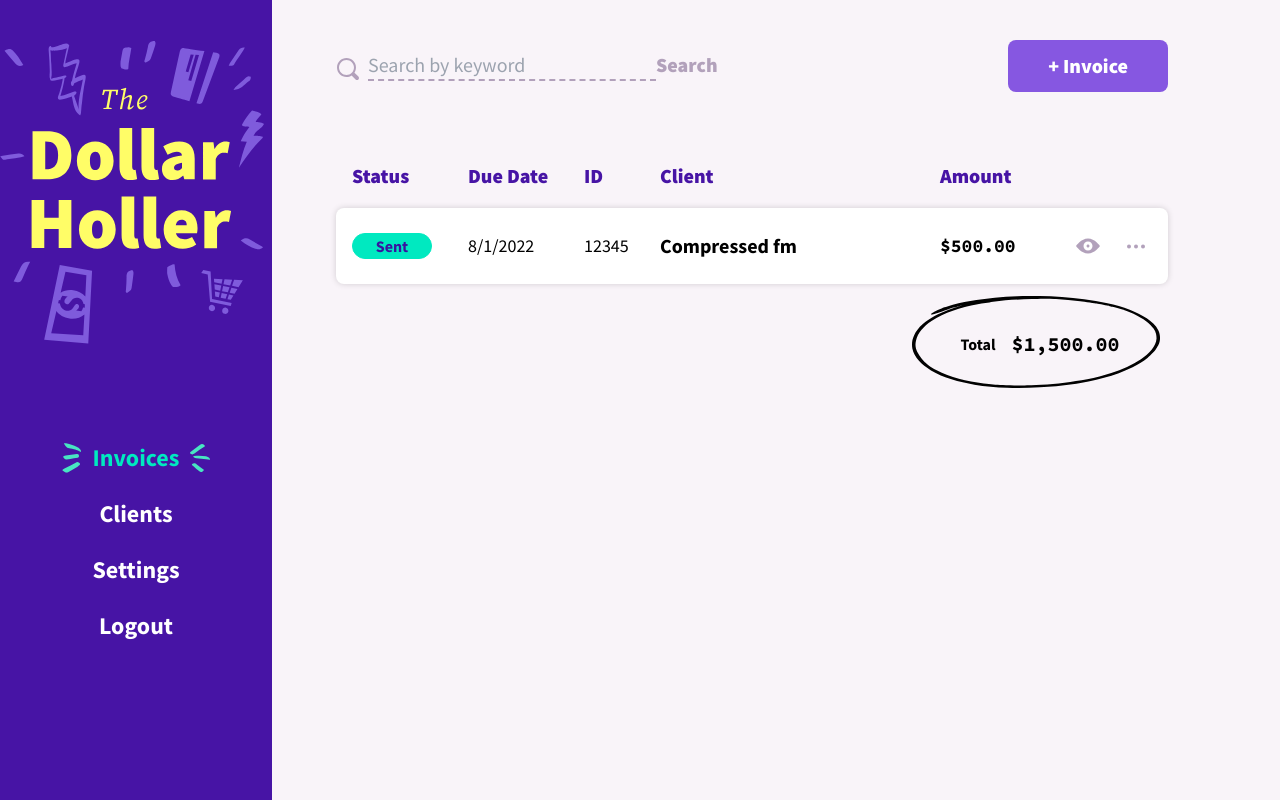
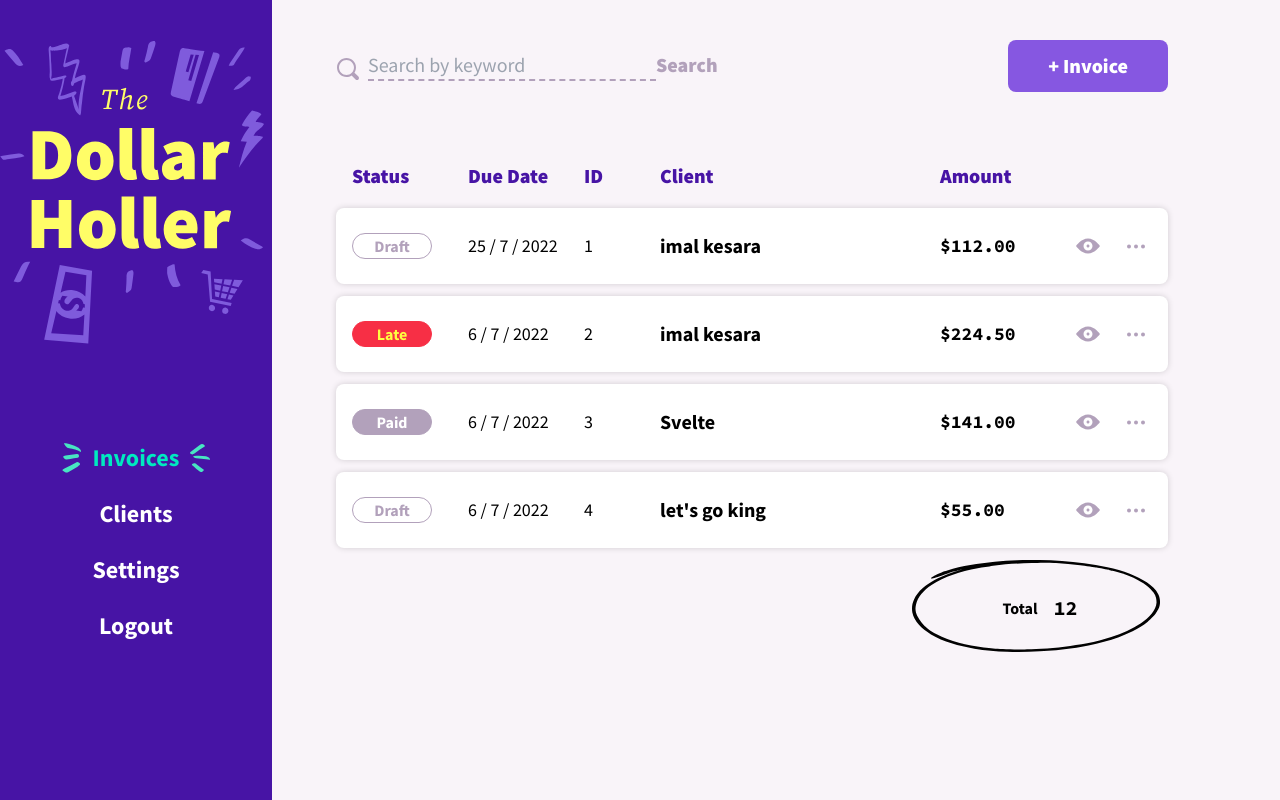
Before and after one commit to ImalKesara/dollarholler, a SvelteKit app: page /invoices in a window 1280 px wide. Built offline with nearby package versions, Linux system fonts and the light colour scheme.

Commit message:
invoice getlabel function

```diff
--- a/package.json
+++ b/package.json
@@ -32,5 +32,8 @@
 		"typescript-eslint": "^8.0.0-alpha.20",
 		"vite": "^5.0.3"
 	},
-	"type": "module"
+	"type": "module",
+	"dependencies": {
+		"date-fns": "^3.6.0"
+	}
 }
--- a/src/global.d.ts
+++ b/src/global.d.ts
@@ -1,5 +1,7 @@
+// import type { invoiceStatus } from './enums';
+
 interface Invoice {
-	invoiceStatus: string;
+	invoiceStatus: invoiceStatus;
 	issueDate: string;
 	invoiceNumber: number;
 	id: string;
@@ -13,6 +15,7 @@ interface Invoice {
 }
 
 interface Client {
+	clientStatus: ClientStatus;
 	id: string;
 	name: string;
 	email: string;
--- a/src/lib/components/Tags.svelte
+++ b/src/lib/components/Tags.svelte
@@ -1,5 +1,5 @@
 <script lang="ts">
-	export let label: 'draft' | 'late' | 'current' | 'sent' | 'paid' = 'draft';
+	export let label: 'draft' | 'late' | 'current' | 'sent' | 'paid' | 'archive' = 'draft';
 </script>
 
 <div
@@ -7,7 +7,7 @@
 	class:inverted={label === 'draft'}
 	class:alert={label === 'late'}
 	class:success={label === 'sent' || label === 'current'}
-	class:archive={label === 'paid'}
+	class:archive={label === 'paid' || label === 'archive'}
 >
 	{label}
 </div>
--- /dev/null
+++ b/src/lib/stores/invoiceStore.ts
@@ -0,0 +1,8 @@
+import { writable } from 'svelte/store';
+import data from '../../seed.json';
+
+export const invoices = writable<Invoice[]>([]);
+
+export const loadInvoice = () => {
+	invoices.set(data.invoices);
+};
--- a/src/routes/(dashboard)/+layout.svelte
+++ b/src/routes/(dashboard)/+layout.svelte
@@ -2,7 +2,7 @@
 	import Navbar from '$lib/components/Navbar.svelte';
 </script>
 
-<div class=" grid grid-cols-12 md:gap-x-16 bg-whisper min-h-screen">
+<div class="grid grid-cols-12 md:gap-x-16 bg-whisper min-h-screen">
 	<Navbar />
 	<main class="md:col-span-8 col-span-12 md:pt-10">
 		<slot />
--- a/src/routes/(dashboard)/invoices/+page.svelte
+++ b/src/routes/(dashboard)/invoices/+page.svelte
@@ -1,9 +1,14 @@
 <script lang="ts">
-	import View from '$lib/components/Icon/View.svelte';
-	import Tags from '$lib/components/Tags.svelte';
+	import { invoices, loadInvoice } from '$lib/stores/invoiceStore';
+	import { onMount } from 'svelte';
 	import Search from '$lib/components/Search.svelte';
-	import Threedot from '$lib/components/Icon/Threedot.svelte';
 	import CircleAmount from '$lib/components/CircleAmount.svelte';
+	import InvoiceRow from './InvoiceRow.svelte';
+
+	onMount(() => {
+		loadInvoice();
+		console.log($invoices); //$ mean you import data from store
+	});
 </script>
 
 <svelte:head>
@@ -18,7 +23,7 @@
 	<!-- new invoice button -->
 	<div>
 		<button
-			class=" whitespace-nowrap rounded-lg bg-lavenderIndigo px-10 py-3 font-sansSerif text-xl font-black text-white shadow-colored hover:shadow-coloredHover transition-shadow duration-300"
+			class="whitespace-nowrap rounded-lg bg-lavenderIndigo px-10 py-3 font-sansSerif text-xl font-black text-white shadow-colored hover:shadow-coloredHover transition-shadow duration-300"
 			>+ Invoice</button
 		>
 	</div>
@@ -39,24 +44,13 @@
 	</div>
 
 	<!-- invoice -->
-	<div class="invoice-table items-center bg-white shadow-tableShaodw rounded-lg py-6">
-		<div><Tags label="sent" /></div>
-		<div class=" text-lg">8/1/2022</div>
-		<div class=" text-lg">12345</div>
-		<div class=" text-xl font-bold">Compressed fm</div>
-		<div class=" text-lg font-bold font-mono">$500.00</div>
-		<div class=" text-lg text-pastelPurple center">
-			<a href="#" class="text-pastelPurple hover:text-daisyBush"><View /></a>
-		</div>
-		<div class=" text-lg center">
-			<button class="text-pastelPurple hover:text-daisyBush"><Threedot /></button>
-		</div>
-	</div>
+
+	{#each $invoices as invoice}
+		<InvoiceRow {invoice} />
+	{/each}
 </div>
 
-<div>
-	<CircleAmount label="Total" amount="$1,500.00" />
-</div>
+<CircleAmount label="Total" amount={12} />
 
 <style lang="postcss">
 	.table-header h3 {
--- a/src/routes/(dashboard)/invoices/InvoiceRow.svelte
+++ b/src/routes/(dashboard)/invoices/InvoiceRow.svelte
@@ -2,16 +2,31 @@
 	import Threedot from '$lib/components/Icon/Threedot.svelte';
 	import View from '$lib/components/Icon/View.svelte';
 	import Tags from '$lib/components/Tags.svelte';
-	import { sumLineItems } from '$lib/utils/moneyHelpers';
+	import { convertDate, islate } from '$lib/utils/dateHelpers';
+	import { centsToDollers, sumLineItems } from '$lib/utils/moneyHelpers';
 	export let invoice: Invoice;
+
+	const getInvoiceLabel = () => {
+		if (invoice.invoiceStatus === 'draft') {
+			return 'draft';
+		} else if (invoice.invoiceStatus === 'sent' && !islate(invoice.dueDate)) {
+			return 'sent';
+		} else if (invoice.invoiceStatus === 'late' && islate(invoice.dueDate)) {
+			return 'late';
+		} else if (invoice.invoiceStatus === 'paid') {
+			return 'paid';
+		}
+	};
 </script>
 
 <div class="invoice-table items-center bg-white shadow-tableShaodw rounded-lg py-6">
-	<div><Tags label={invoice.invoiceStatus} /></div>
-	<div class=" text-lg">{invoice.dueDate}</div>
+	<div><Tags label={getInvoiceLabel()} /></div>
+	<div class=" text-lg">{convertDate(invoice.dueDate)}</div>
 	<div class=" text-lg">{invoice.id}</div>
-	<div class=" text-xl font-bold">{invoice.client.name}</div>
-	<div class=" text-lg font-bold font-mono">{sumLineItems(invoice.lineItems)}</div>
+	<div class=" text-xl font-bold whitespace-nowrap truncate">{invoice.client.name}</div>
+	<div class=" text-lg font-bold font-mono">
+		{`$${centsToDollers(sumLineItems(invoice.lineItems))}`}
+	</div>
 	<div class=" text-lg text-pastelPurple center">
 		<a href="#" class="text-pastelPurple hover:text-daisyBush"><View /></a>
 	</div>
--- /dev/null
+++ b/src/seed.json
@@ -0,0 +1,145 @@
+{
+	"invoices": [
+		{
+			"invoiceStatus": "draft",
+			"issueDate": "2022-07-01",
+			"invoiceNumber": "12345",
+			"id": "1",
+			"client": {
+				"clientStatus": "active",
+				"id": "1222",
+				"name": "imal kesara",
+				"email": "imal@gmail.com",
+				"street": "city of life",
+				"city": "kahathuduwa",
+				"state": "colombo",
+				"zip": "10320"
+			},
+			"dueDate": "2022-07-25",
+			"subject": "podcat epi",
+			"lineItems": [
+				{
+					"id": "1",
+					"description": "podcast episode #1",
+					"quantity": 1,
+					"amount": 10000
+				},
+				{
+					"id": "2",
+					"description": "podcast episode #2",
+					"quantity": 5,
+					"amount": 1200
+				}
+			],
+			"notes": "this is a note",
+			"terms": "terms",
+			"createdAt": "2022-07-01"
+		},
+
+		{
+			"invoiceStatus": "late",
+			"issueDate": "2022-07-08",
+			"invoiceNumber": "12235",
+			"id": "2",
+			"client": {
+				"clientStatus": "active",
+				"id": "1222",
+				"name": "imal kesara",
+				"email": "imal@gmail.com",
+				"street": "city of life",
+				"city": "kahathuduwa",
+				"state": "colombo",
+				"zip": "10320"
+			},
+			"dueDate": "2022-07-06",
+			"subject": "podcat epi",
+			"lineItems": [
+				{
+					"id": "3",
+					"description": "podcast episode #1",
+					"quantity": 1,
+					"amount": 22100
+				},
+				{
+					"id": "4",
+					"description": "podcast episode #2",
+					"quantity": 5,
+					"amount": 350
+				}
+			],
+			"notes": "this is a note",
+			"terms": "terms",
+			"createdAt": "2022-07-01"
+		},
+		{
+			"invoiceStatus": "paid",
+			"issueDate": "2022-07-08",
+			"invoiceNumber": "12235",
+			"id": "3",
+			"client": {
+				"clientStatus": "active",
+				"id": "1222",
+				"name": "Svelte",
+				"email": "imal@gmail.com",
+				"street": "city of life",
+				"city": "kahathuduwa",
+				"state": "colombo",
+				"zip": "10320"
+			},
+			"dueDate": "2022-07-06",
+			"subject": "podcat epi",
+			"lineItems": [
+				{
+					"id": "3",
+					"description": "podcast episode #1",
+					"quantity": 1,
+					"amount": 14000
+				},
+				{
+					"id": "4",
+					"description": "podcast episode #2",
+					"quantity": 5,
+					"amount": 100
+				}
+			],
+			"notes": "this is a note",
+			"terms": "terms",
+			"createdAt": "2022-07-01"
+		},
+		{
+			"invoiceStatus": "sent",
+			"issueDate": "2022-07-08",
+			"invoiceNumber": "12235",
+			"id": "4",
+			"client": {
+				"clientStatus": "active",
+				"id": "1222",
+				"name": "let's go king",
+				"email": "imal@gmail.com",
+				"street": "city of life",
+				"city": "kahathuduwa",
+				"state": "colombo",
+				"zip": "10320"
+			},
+			"dueDate": "2022-07-06",
+			"subject": "podcat epi",
+			"lineItems": [
+				{
+					"id": "3",
+					"description": "podcast episode #1",
+					"quantity": 1,
+					"amount": 4200
+				},
+				{
+					"id": "4",
+					"description": "podcast episode #2",
+					"quantity": 5,
+					"amount": 1300
+				}
+			],
+			"notes": "this is a note",
+			"terms": "terms",
+			"createdAt": "2022-07-01"
+		}
+	]
+}
```
Also changed, not shown: 1 other file (tests, documents, lock files or other folders).
